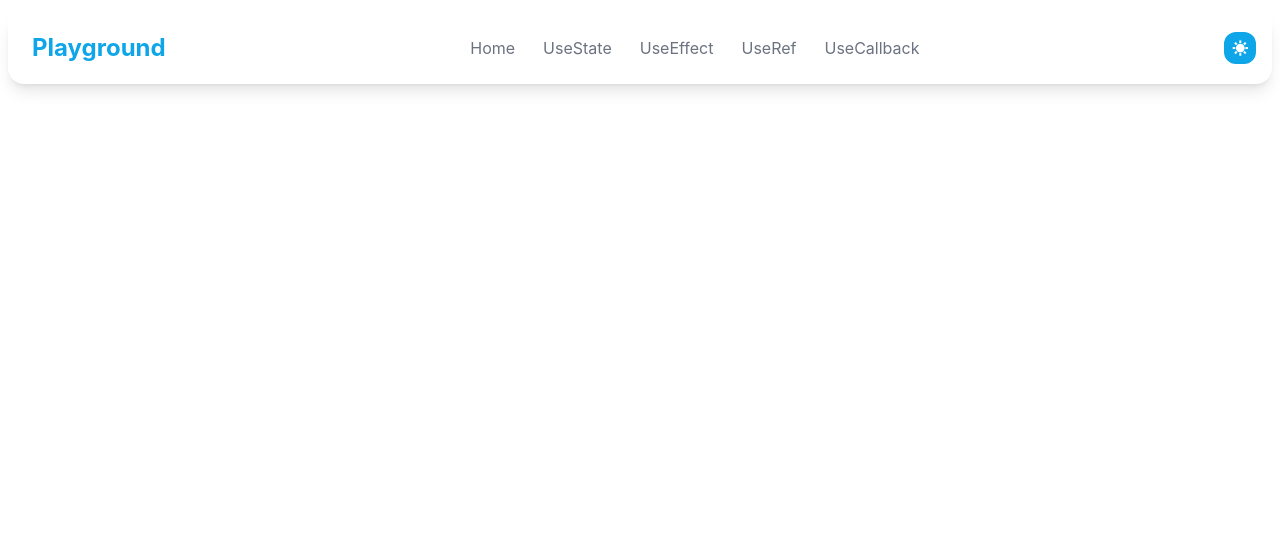
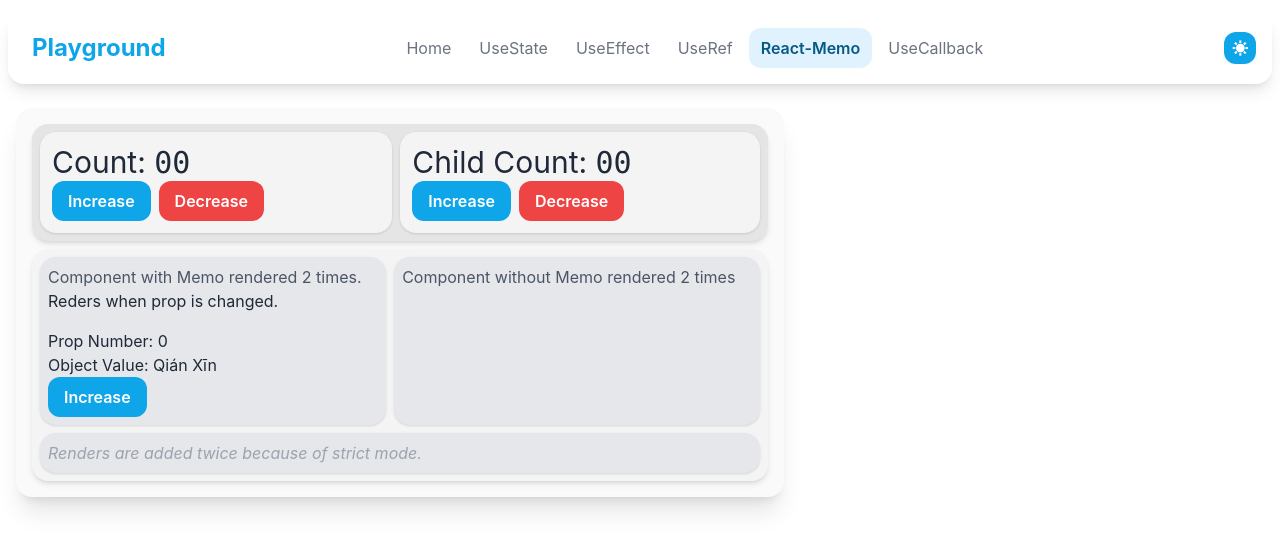
Before and after one commit to drumil1530/react-playground, a React (Vite) app: page /react-memo in a window 1280 px wide. Shown: the top 550 px of the page. Built offline with nearby package versions, Linux system fonts and the light colour scheme.

Commit message:
feat: complete memo experiments (with memo, without memo, different props)

```diff
--- a/src/App.tsx
+++ b/src/App.tsx
@@ -6,9 +6,10 @@ import UseRefDemo from './demos/hooks/03-useRef/UseRefDemo';
 import UseCallbackDemo from './demos/hooks/04-useCallback/UseCallbackDemo';
 import Home from './pages/Home';
 import ThemeToggle from './components/ThemeToggle';
+import ReactMemoDemo from './demos/hooks/04-react-memo/ReactMemoDemo';
 
 function App() {
-  const pages = ['home', 'useState', 'useEffect', 'useRef', 'useCallback'];
+  const pages = ['home', 'useState', 'useEffect', 'useRef', 'react-memo', 'useCallback'];
 
   return (
     <>
@@ -43,6 +44,7 @@ function App() {
           <Route path="/useState" element={<UseStateDemo />} />
           <Route path="/useEffect" element={<UseEffectDemo />} />
           <Route path="/useRef" element={<UseRefDemo />} />
+          <Route path="/react-memo" element={<ReactMemoDemo />} />
           <Route path="/useCallback" element={<UseCallbackDemo />} />
         </Routes>
       </div>
--- /dev/null
+++ b/src/demos/hooks/04-react-memo/ReactMemoDemo.tsx
@@ -0,0 +1,69 @@
+import { useState } from 'react';
+import Button from '../../../components/Button';
+import TestComponent1 from './TestComponent1';
+import TestComponent2 from './TestComponent2';
+
+const ReactMemoDemo = () => {
+  const [count, setCount] = useState<number>(0);
+  const [childCount, setChildCount] = useState<number>(0);
+
+  return (
+    <div className="w-full max-w-3xl bg-bg-100 p-4 rounded-2xl shadow-xl flex flex-col flex-wrap gap-2">
+      <div className="flex gap-2 bg-bg-300 rounded-2xl shadow-md p-2">
+        <div className="grow shadow rounded-2xl bg-bg-200 p-3">
+          <p className="text-3xl">
+            Count:{' '}
+            <span className="font-mono">
+              {count.toString().padStart(2, '0')}
+            </span>
+          </p>
+          <Button onClick={() => setCount(count + 1)} className="me-2">
+            Increase
+          </Button>
+          <Button variant="danger" onClick={() => setCount(count - 1)}>
+            Decrease
+          </Button>
+        </div>
+
+        <div className="grow shadow rounded-2xl bg-bg-200 p-3">
+          <p className="text-3xl">
+            Child Count:{' '}
+            <span className="font-mono">
+              {childCount.toString().padStart(2, '0')}
+            </span>
+          </p>
+          <Button
+            onClick={() => setChildCount(childCount + 1)}
+            className="me-2"
+          >
+            Increase
+          </Button>
+          <Button
+            variant="danger"
+            onClick={() => setChildCount(childCount - 1)}
+          >
+            Decrease
+          </Button>
+        </div>
+      </div>
+
+      <div className="flex flex-wrap gap-2 shadow-md rounded-2xl bg-bg-200 p-2 *:bg-gray-200 *:rounded-2xl *:shadow-sm *:p-2 *:grow">
+        <div>
+          <TestComponent1
+            count={childCount}
+            obj={{ name: 'Qián Xīn' }}
+            setCount={() => setChildCount(childCount + 1)}
+          />
+        </div>
+        <div>
+          <TestComponent2 />
+        </div>
+        <p className="italic text-gray-400 w-full">
+          Renders are added twice because of strict mode.
+        </p>
+      </div>
+    </div>
+  );
+};
+
+export default ReactMemoDemo;
--- /dev/null
+++ b/src/demos/hooks/04-react-memo/TestComponent1.tsx
@@ -0,0 +1,31 @@
+import { memo, useRef } from 'react';
+import Button from '../../../components/Button';
+
+type testProp = {
+  count: number;
+  obj: { name: string };
+  setCount: () => void;
+};
+
+const TestComponent1 = ({ count, obj, setCount }: testProp) => {
+  const rendered = useRef<number>(0);
+  rendered.current = rendered.current + 1;
+
+  return (
+    <>
+      <p className="text-md text-gray-600">
+        Component with Memo rendered {rendered.current} times.
+      </p>
+      <p className="mb-4">Reders when prop is changed.</p>
+      <div>
+        <p>Prop Number: {count}</p>
+        <p>
+          Object Value: {obj.name}
+        </p>
+        <Button onClick={setCount}>Increase</Button>
+      </div>
+    </>
+  );
+};
+
+export default memo(TestComponent1);
--- /dev/null
+++ b/src/demos/hooks/04-react-memo/TestComponent2.tsx
@@ -0,0 +1,12 @@
+import { useRef } from "react";
+
+const TestComponent2 = () => {
+  const rendered = useRef<number>(0);
+  rendered.current = rendered.current + 1;
+
+  return (
+    <p className="text-md text-gray-600">Component without Memo rendered {rendered.current} times</p>
+  );
+};
+
+export default TestComponent2;
```
